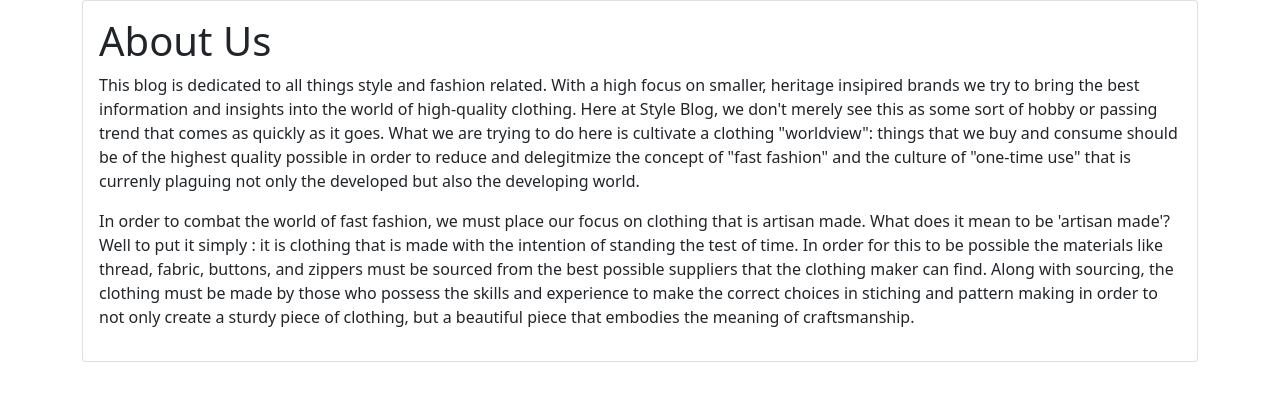
After one commit to snyderae13/Blog-with-Translator, a Django app: page /about/ in a window 1280 px wide. The commit adds this page. Shown: the top 401 px of the page. Run offline with Django 4.2, Linux system fonts and the light colour scheme.

Commit message:
created an about us

```diff
--- a/blog/urls.py
+++ b/blog/urls.py
@@ -4,6 +4,7 @@ from django.urls import path
 
 urlpatterns = [
     path('<slug:slug>', views.BlogView.as_view(), name='blog_view'),
-    path('', views.PostList.as_view(), name='home')
+    path('', views.PostList.as_view(), name='home'),
+    path('about/', views.AboutView.as_view(), name='about_view'),
 
 ]
--- a/blog/views.py
+++ b/blog/views.py
@@ -14,8 +14,8 @@ class BlogView(generic.DetailView):
 # this is to make sure that when the user goes to '', or the homepage that our views call on the index html template that we built, and we use a template view because we are just rendering a given template
 # https://www.geeksforgeeks.org/templateview-class-based-generic-view-django/
 
-#class HomeView(generic.TemplateView):
-   #template_name = 'index.html'
+class AboutView(generic.TemplateView):
+   template_name = 'about.html'
 
 # this is to create a class for a view for the Posts that I want to display as a list on the homepage.
 # I found that ListView is the best option for this beacuase it is a page representing a list of objects.
--- a/mysite/urls.py
+++ b/mysite/urls.py
@@ -21,7 +21,8 @@ from django.urls import path, include
 
 urlpatterns = [
     path('admin/', admin.site.urls),
-    path('', include('blog.urls'))
+    path('', include('blog.urls')),
+    path('about/', include('blog.urls')),
 ]
 
 # I ran into an early problem with using curly brackets over square for my url patterns in this file and my blogs urls file. It should always be set to square brackets otherwise the /admin path will not work
--- /dev/null
+++ b/templates/about.html
@@ -0,0 +1,30 @@
+<!DOCTYPE html>
+<html lang="en">
+
+<head>
+    <meta charset="utf-8">
+    <meta name="viewport" content="width=device-width, initial-scale=1">
+
+    <link href="https://cdn.jsdelivr.net/npm/bootstrap@5.1.3/dist/css/bootstrap.min.css" rel="stylesheet"
+        integrity="sha384-1BmE4kWBq78iYhFldvKuhfTAU6auU8tT94WrHftjDbrCEXSU1oBoqyl2QvZ6jIW3" crossorigin="anonymous">
+
+    <title>About Us</title>
+</head>
+<body>
+    <div class="container">
+        <div class="card">
+            <div class="card-body">
+                <h1 class="card-title">About Us</h1>
+                <p class="card-text">This blog is dedicated to all things style and fashion related. With a high focus on smaller, heritage insipired brands we try to bring the best information and insights into the world of high-quality clothing. Here at Style Blog, we don't merely see this as some sort of hobby or passing trend that comes as quickly as it goes. What we are trying to do here is cultivate a clothing "worldview": things that we buy and consume should be of the highest quality possible in order to reduce and delegitmize the concept of "fast fashion" and the culture of "one-time use" that is currenly plaguing not only the developed but also the developing world. </p>
+                <p class="card-text">In order to combat the world of fast fashion, we must place our focus on clothing that is artisan made. What does it mean to be 'artisan made'? Well to put it simply : it is clothing that is made with the intention of standing the test of time. In order for this to be possible the materials like thread, fabric, buttons, and zippers must be sourced from the best possible suppliers that the clothing maker can find. Along with sourcing, the clothing must be made by those who possess the skills and experience to make the correct choices in stiching and pattern making in order to not only create a sturdy piece of clothing, but a beautiful piece that embodies the meaning of craftsmanship.</p>
+                <p class="card-text"></p>
+            </div>
+        </div>
+    </div>
+
+
+    <script src="https://cdn.jsdelivr.net/npm/bootstrap@5.1.3/dist/js/bootstrap.bundle.min.js"
+        integrity="sha384-ka7Sk0Gln4gmtz2MlQnikT1wXgYsOg+OMhuP+IlRH9sENBO0LRn5q+8nbTov4+1p"
+        crossorigin="anonymous"></script>
+</body>
+</html>
```
Also changed, not shown: templates/blog.html (+10 -3 lines).
